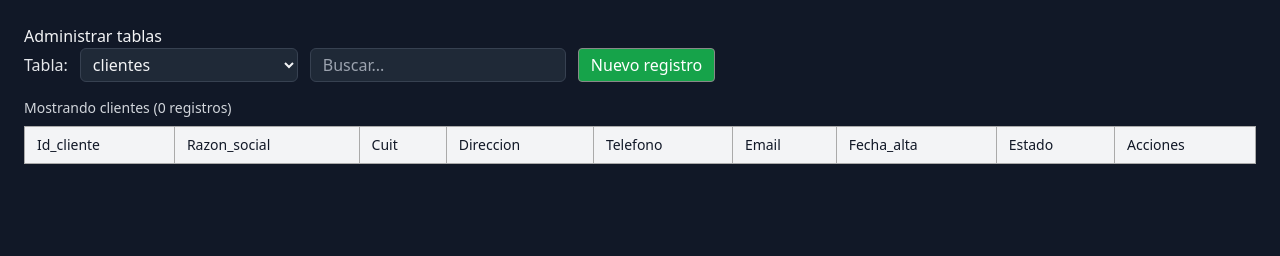
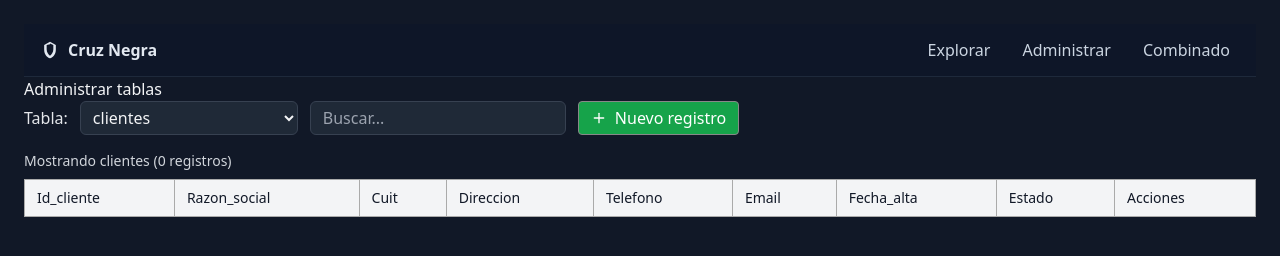
Before and after one commit to DanielOjeda25/backend-access, a website with bundled scripts: page public/crud.html in a window 1280 px wide. Built offline with nearby package versions, Linux system fonts and the light colour scheme; no server answers.

Commit message:
feat(ui): add global navigation bar and improve button icons
- Implement consistent global navigation bar across all pages
- Add Lucide icons to action buttons for better visual cues
- Update styling for dark mode consistency
- Remove redundant navigation elements

```diff
--- a/public/crud.html
+++ b/public/crud.html
@@ -7,8 +7,24 @@
     <link rel="icon" href="./icon.svg" />
     <link rel="stylesheet" href="styles.css" />
     <script src="https://cdn.tailwindcss.com"></script>
+    <!-- Iconos (Lucide) -->
+    <script src="https://unpkg.com/lucide@latest/dist/umd/lucide.min.js"></script>
   </head>
   <body class="bg-gray-900 text-gray-100">
+    <!-- Navbar global -->
+    <nav class="sticky top-0 z-20 bg-slate-900/90 backdrop-blur border-b border-slate-800">
+      <div class="max-w-7xl mx-auto px-4 py-2 flex items-center gap-4">
+        <a href="./index.html" class="flex items-center gap-2 text-slate-200 hover:text-white font-semibold" aria-label="Inicio">
+          <svg xmlns="http://www.w3.org/2000/svg" viewBox="0 0 24 24" fill="currentColor" class="w-5 h-5"><path d="M12 2l7 4v6c0 5-3.5 9-7 10-3.5-1-7-5-7-10V6l7-4zm0 3.2L8 6.1v5c0 3.6 2.3 6.9 4 7.8 1.7-.9 4-4.2 4-7.8v-5l-4-1.9z"/></svg>
+          <span>Cruz Negra</span>
+        </a>
+        <div class="ml-auto flex items-center gap-2 md:gap-3">
+          <a href="./index.html" class="nav-link">Explorar</a>
+          <a href="./crud.html" class="nav-link">Administrar</a>
+          <a href="./combined.html" class="nav-link">Combinado</a>
+        </div>
+      </div>
+    </nav>
     <div class="container">
       <div class="section-title">Administrar tablas</div>
       <div class="actions flex flex-wrap gap-3 mb-4 items-center">
@@ -32,7 +48,10 @@
           </optgroup>
         </select>
         <input id="crud-search" type="text" placeholder="Buscar..." class="border border-gray-700 bg-gray-800 text-gray-100 rounded-md px-3 py-1 w-64" />
-        <button id="crud-insert" class="bg-green-600 hover:bg-green-700 text-white rounded px-3 py-1">Nuevo registro</button>
+        <button id="crud-insert" class="inline-flex items-center gap-2 bg-green-600 hover:bg-green-700 text-white rounded px-3 py-1">
+          <i data-lucide="plus" class="w-4 h-4"></i>
+          <span>Nuevo registro</span>
+        </button>
       </div>
       <div id="crud-status" class="text-sm text-gray-300 mb-2"></div>
       <div class="table-scroll overflow-x-auto">
--- a/public/js/crud.js
+++ b/public/js/crud.js
@@ -179,18 +179,20 @@ function renderTable(table, rows) {
     const tdAct = document.createElement('td');
     tdAct.className = 'px-3 py-2';
     const editBtn = document.createElement('button');
-    editBtn.textContent = 'Editar';
-    editBtn.className = 'inline-flex items-center gap-1 bg-blue-600 hover:bg-blue-700 text-white rounded px-2 md:px-3 py-1 text-xs md:text-sm mr-2 shadow-sm';
+    editBtn.innerHTML = '<i data-lucide="pencil" class="w-4 h-4"></i><span class="hidden md:inline">Editar</span>';
+    editBtn.className = 'inline-flex items-center gap-2 bg-blue-600 hover:bg-blue-700 text-white rounded px-2 md:px-3 py-1 text-xs md:text-sm mr-2 shadow-sm';
     editBtn.addEventListener('click', () => editRow(table, columns, row));
     const delBtn = document.createElement('button');
-    delBtn.textContent = 'Eliminar';
-    delBtn.className = 'inline-flex items-center gap-1 bg-red-600 hover:bg-red-700 text-white rounded px-2 md:px-3 py-1 text-xs md:text-sm shadow-sm';
+    delBtn.innerHTML = '<i data-lucide="trash-2" class="w-4 h-4"></i><span class="hidden md:inline">Eliminar</span>';
+    delBtn.className = 'inline-flex items-center gap-2 bg-red-600 hover:bg-red-700 text-white rounded px-2 md:px-3 py-1 text-xs md:text-sm shadow-sm';
     delBtn.addEventListener('click', () => deleteRow(table, columns, row));
     tdAct.appendChild(editBtn);
     tdAct.appendChild(delBtn);
     tr.appendChild(tdAct);
     tbodyEl.appendChild(tr);
   }
+  // Renderizar iconos
+  try { window.lucide && window.lucide.createIcons(); } catch {}
 }
 
 function promptValues(columns, row = {}) {
--- a/public/styles.css
+++ b/public/styles.css
@@ -61,3 +61,23 @@ thead { background: #eee; }
 .combined-page .actions input::placeholder { color: #9ca3af; opacity: 1; }
 .combined-page .actions input:focus,
 .combined-page .actions select:focus { outline: none; border-color: #60a5fa; box-shadow: 0 0 0 2px rgba(96,165,250,0.35); }
+
+/* Paleta y estilos para navbar profesional */
+:root {
+  --nav-bg: rgba(15, 23, 42, 0.9); /* slate-900/90 */
+  --nav-border: #1f2937;           /* slate-800 */
+  --nav-link: #cbd5e1;             /* slate-300 */
+  --nav-link-hover: #ffffff;
+  --nav-link-bg-hover: rgba(59, 130, 246, 0.15); /* blue-500/15 */
+}
+
+.nav-link {
+  color: var(--nav-link);
+  padding: 6px 10px;
+  border-radius: 6px;
+  font-weight: 500;
+}
+.nav-link:hover {
+  color: var(--nav-link-hover);
+  background-color: var(--nav-link-bg-hover);
+}
```
Also changed, not shown: public/combined.html (+21 -2 lines), public/index.html (+15 -2 lines).
